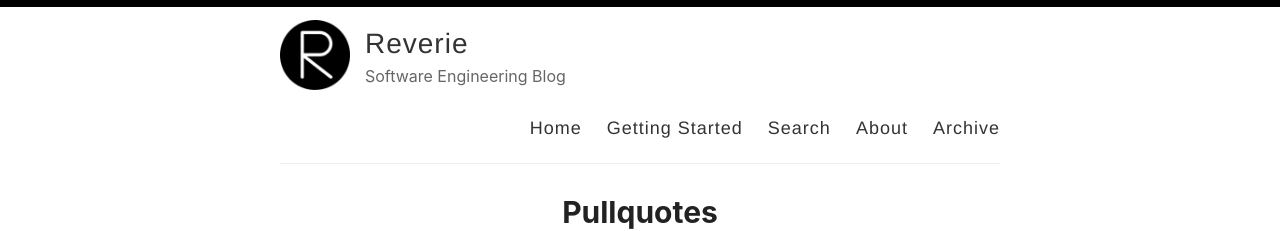
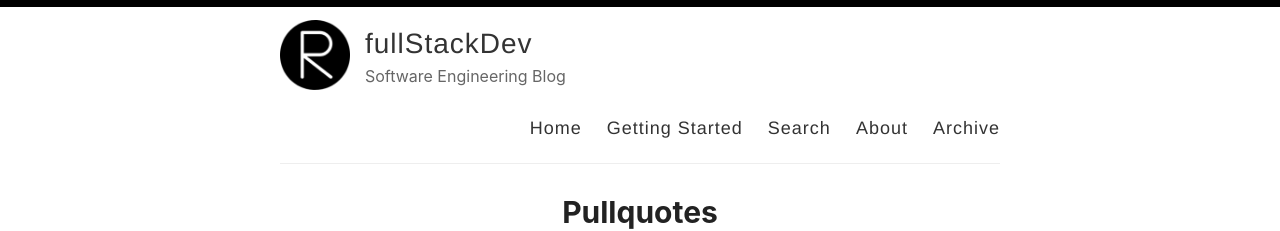
Before and after one commit to patnidevesh1/patnidevesh1.github.io, a Jekyll site: the page built from index.html, in a window 1280 px wide and 900 px high. Shown: the top 231 px of the window. Built offline with Jekyll 4.4.1, drawn with Linux system fonts in a browser that asks for light colours; the list of posts is cut into pages by our own code.

Commit message:
Update _config.yml

```diff
--- a/_config.yml
+++ b/_config.yml
@@ -3,7 +3,7 @@
 #
 
 # Name of your site (displayed in the header)
-name: Reverie
+name: fullStackDev
 
 # Name of the author
 author: Devesh Patni
```
